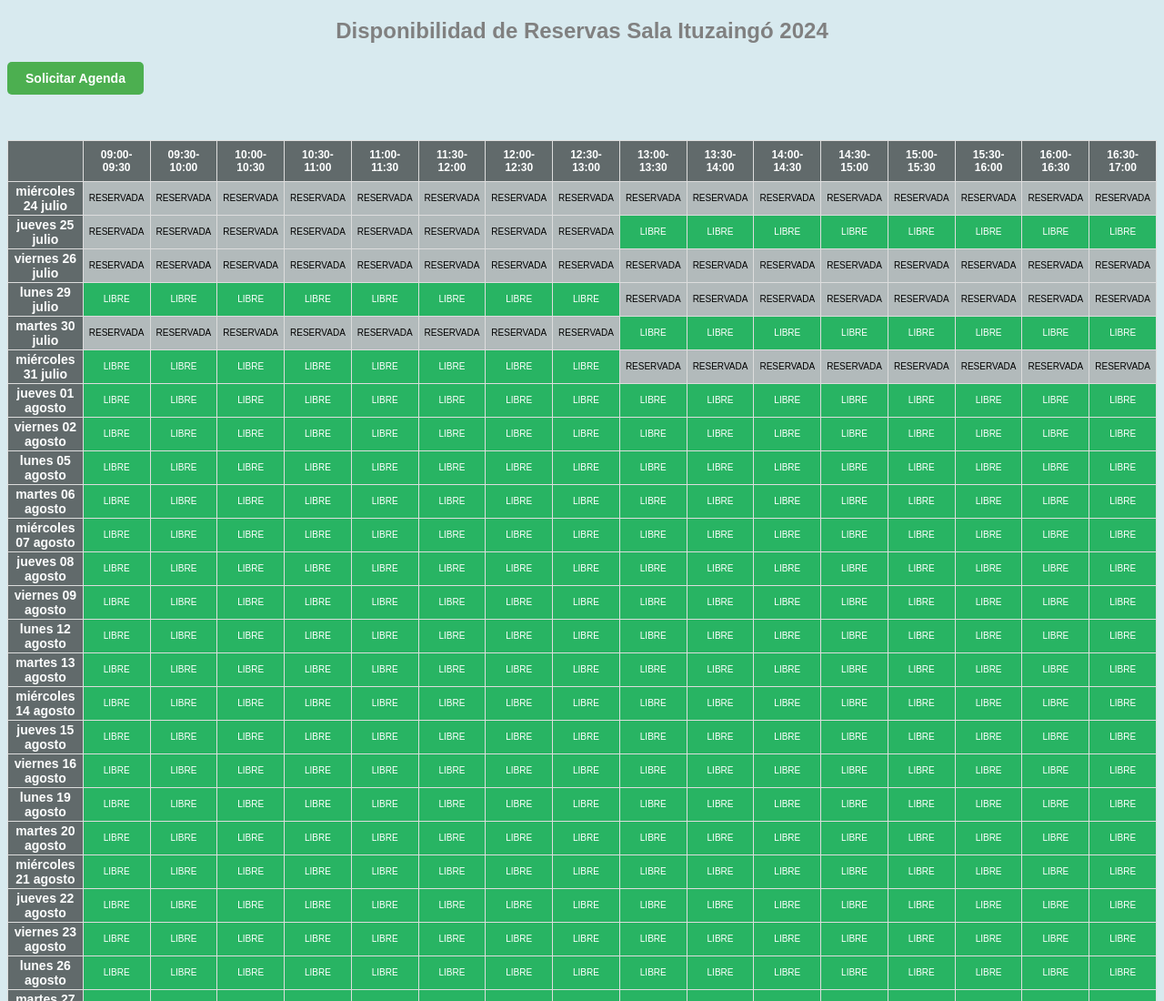
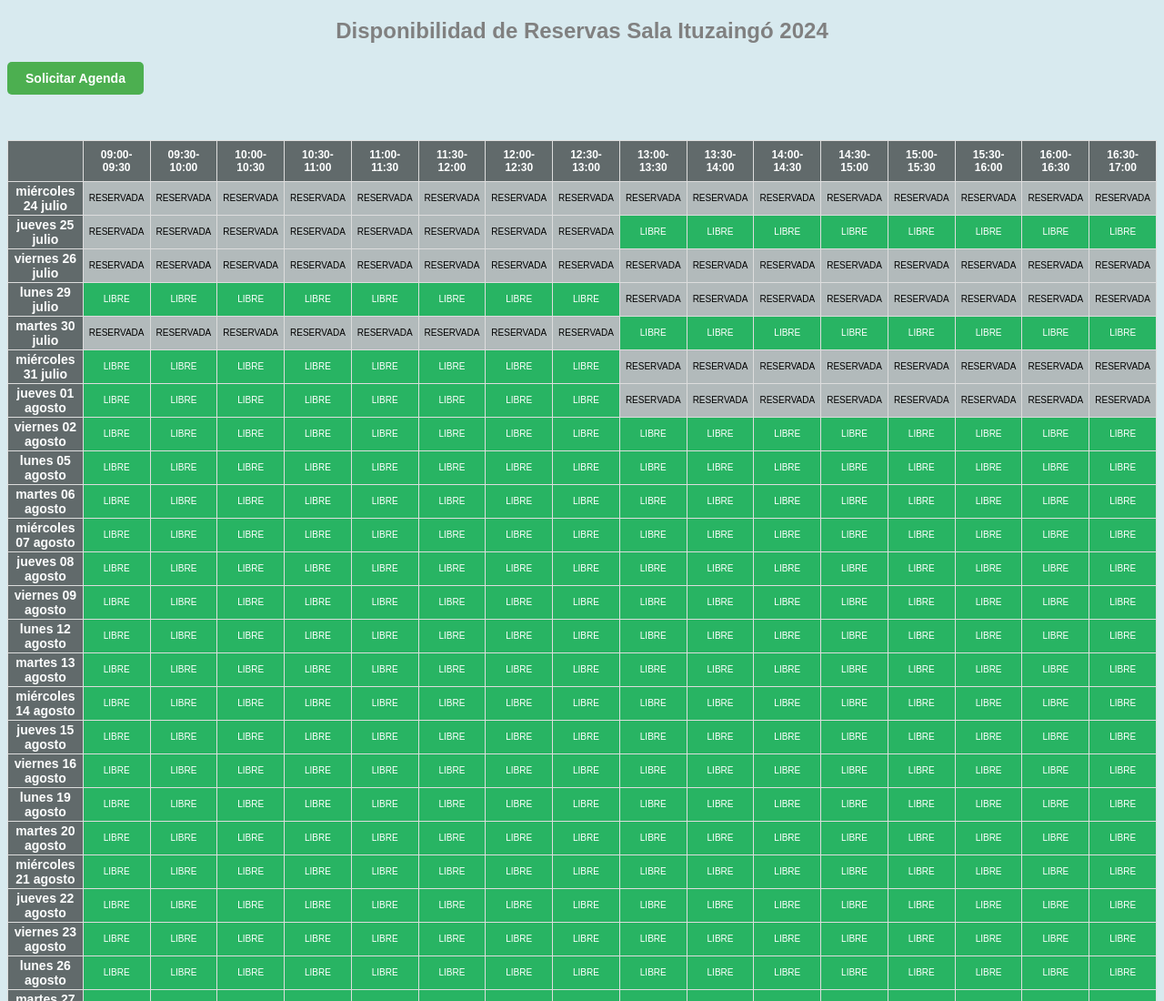
Before and after one commit to Seba160879/agenda, a plain HTML site: page index.html in a window 1280 px wide. Shown: the top 1100 px of the page at 91% size. Drawn offline with Linux system fonts and the light colour scheme.

Commit message:
Add files via upload

```diff
--- a/index.html
+++ b/index.html
@@ -142,14 +142,14 @@
 <td class=LIBRE>LIBRE</td>
 <td class=LIBRE>LIBRE</td>
 <td class=LIBRE>LIBRE</td>
-<td class=LIBRE>LIBRE</td>
-<td class=LIBRE>LIBRE</td>
-<td class=LIBRE>LIBRE</td>
-<td class=LIBRE>LIBRE</td>
-<td class=LIBRE>LIBRE</td>
-<td class=LIBRE>LIBRE</td>
-<td class=LIBRE>LIBRE</td>
-<td class=LIBRE>LIBRE</td>
+<td class=RESERVADA>RESERVADA</td>
+<td class=RESERVADA>RESERVADA</td>
+<td class=RESERVADA>RESERVADA</td>
+<td class=RESERVADA>RESERVADA</td>
+<td class=RESERVADA>RESERVADA</td>
+<td class=RESERVADA>RESERVADA</td>
+<td class=RESERVADA>RESERVADA</td>
+<td class=RESERVADA>RESERVADA</td>
 </tr>
 <td class="dia">viernes 02 agosto</td>
 <td class=LIBRE>LIBRE</td>
```
